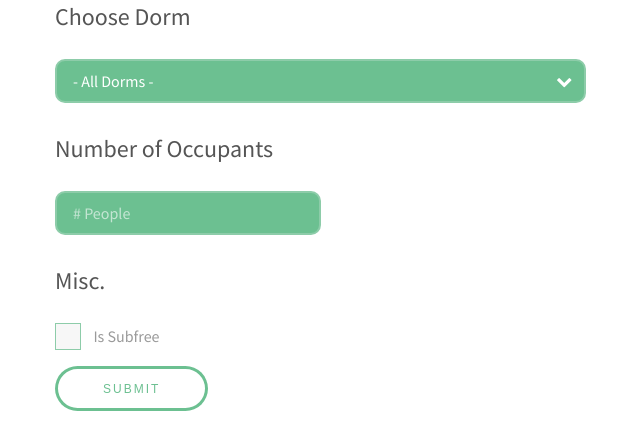
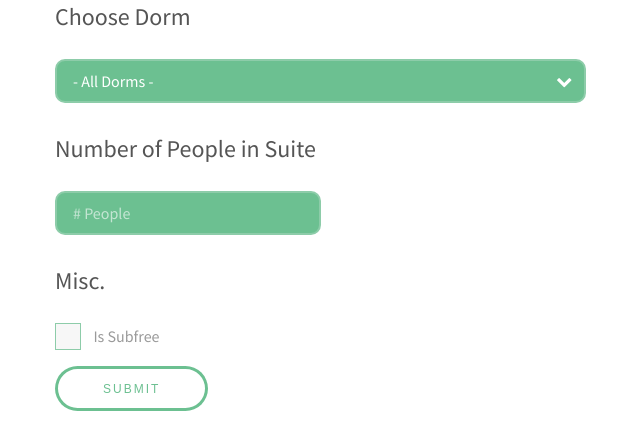
Before and after one commit to ilanashapiro/SageDorms, a Flask app: page /selectionpage in a window 1280 px wide. Shown: the part 1004-1447 px from the top of the page, without its empty margins (9-649 px from the left). Run offline with Flask 2, Linux system fonts and the light colour scheme.

Commit message:
fix bug in search for suites

```diff
--- a/templates/selectionpage.html
+++ b/templates/selectionpage.html
@@ -171,9 +171,9 @@
 
 								<!-- Lists -->
 								<h3> </h3>
-									<h4>Number of Occupants</h4>
+									<h4>Number of People in Suite</h4>
 									<div class="6u 12u$(xsmall)">
-												<input type="Text" name="roomNum" id="roomNum" value="{{request.form.roomNum}}" placeholder="# People" />
+												<input type="Text" name="numPeople" id="numPeople" value="{{request.form.numPeople}}" placeholder="# People" />
 											</div>
 
 									<h3> </h3>
```
